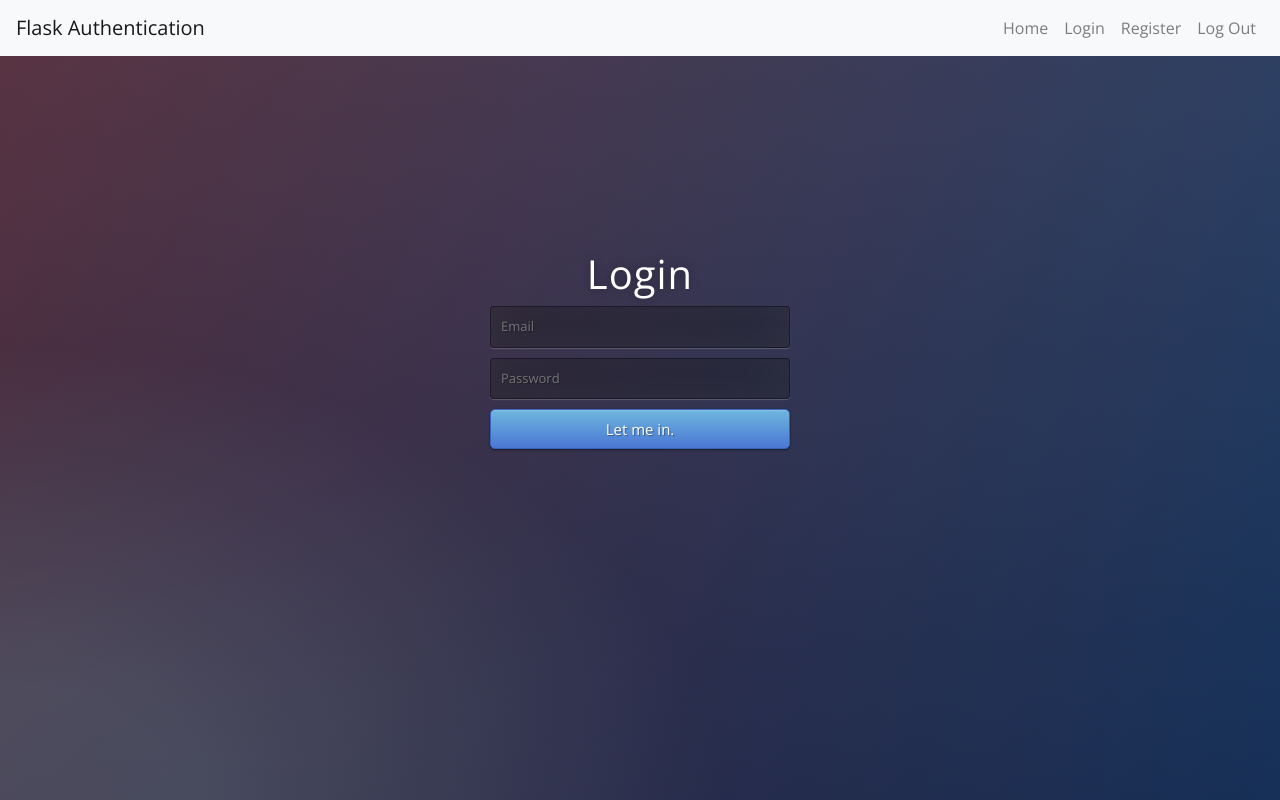
After one commit to health-care-SW/daily_pj, a Flask app: page /login in a window 1280 px wide. The commit adds this page. Run offline with Flask 2, Linux system fonts and the light colour scheme; some libraries are stand-ins or nearby versions.

Commit message:
회원가입 페이지 , 로그인 페이지
유데미 파이썬 100일코딩챌린지 수강중~ '-')/
너무 어렵당 ~_~

```diff
--- /dev/null
+++ b/김시유/main.py
@@ -0,0 +1,105 @@
+from flask import Flask, render_template, request, url_for, redirect, flash, send_from_directory
+from werkzeug.security import generate_password_hash, check_password_hash
+from flask_sqlalchemy import SQLAlchemy
+from flask_login import UserMixin, login_user, LoginManager, login_required, current_user, logout_user
+
+
+app = Flask(__name__)
+
+app.config['SECRET_KEY'] = 'secret-key-goes-here'
+app.config['SQLALCHEMY_DATABASE_URI'] = 'sqlite:///users.db'
+app.config['SQLALCHEMY_TRACK_MODIFICATIONS'] = False
+db = SQLAlchemy(app)
+login_manager = LoginManager()
+login_manager.init_app(app)
+
+
+@login_manager.user_loader
+def load_user(user_id):
+    return User.query.get(int(user_id))
+
+
+# CREATE TABLE
+class User(UserMixin, db.Model):
+    id = db.Column(db.Integer, primary_key=True)
+    email = db.Column(db.String(100), unique=True)
+    password = db.Column(db.String(100))
+    name = db.Column(db.String(1000))
+# db.create_all()
+
+
+@app.route('/')
+def home():
+    return render_template("index.html", logged_in=current_user.is_authenticated)
+
+
+@app.route('/register', methods=["GET", "POST"])
+def register():
+    if request.method == "POST":
+
+        if User.query.filter_by(email=request.form.get('email')).first():
+            # User already exists
+            flash("You've already signed up with that email, log in instead!")
+            return redirect(url_for('login'))
+
+        hash_and_salted_password = generate_password_hash(
+            request.form.get('password'),
+            method='pbkdf2:sha256',
+            salt_length=8
+        )
+        new_user = User(
+            email=request.form.get('email'),
+            name=request.form.get('name'),
+            password=hash_and_salted_password,
+        )
+        db.session.add(new_user)
+        db.session.commit()
+        login_user(new_user)
+        return redirect(url_for("secrets"))
+
+    return render_template("register.html", logged_in=current_user.is_authenticated)
+
+
+@app.route('/login', methods=["GET", "POST"])
+def login():
+    if request.method == "POST":
+        email = request.form.get('email')
+        password = request.form.get('password')
+
+        user = User.query.filter_by(email=email).first()
+        # Email doesn't exist or password incorrect.
+        if not user:
+            flash("That email does not exist, please try again.")
+            return redirect(url_for('login'))
+        elif not check_password_hash(user.password, password):
+            flash('Password incorrect, please try again.')
+            return redirect(url_for('login'))
+        else:
+            login_user(user)
+            return redirect(url_for('secrets'))
+
+    return render_template("login.html", logged_in=current_user.is_authenticated)
+
+
+@app.route('/secrets')
+@login_required
+def secrets():
+    print(current_user.name)
+    return render_template("secrets.html", name=current_user.name, logged_in=True)
+
+
+@app.route('/logout')
+@login_required
+def logout():
+    logout_user()
+    return redirect(url_for('home'))
+
+
+@app.route('/download')
+@login_required
+def download():
+    return send_from_directory('static', filename="files/cheat_sheet.pdf")
+
+
+if __name__ == "__main__":
+    app.run(debug=True)
--- /dev/null
+++ b/김시유/static/css/styles.css
@@ -0,0 +1,244 @@
+@import url(https://fonts.googleapis.com/css?family=Open+Sans);
+.btn {
+  display: inline-block;
+  *display: inline;
+  *zoom: 1;
+  padding: 4px 10px 4px;
+  margin-bottom: 0;
+  font-size: 13px;
+  line-height: 18px;
+  color: #333333;
+  text-align: center;
+  text-shadow: 0 1px 1px rgba(255, 255, 255, 0.75);
+  vertical-align: middle;
+  background-color: #f5f5f5;
+  background-image: -moz-linear-gradient(top, #ffffff, #e6e6e6);
+  background-image: -ms-linear-gradient(top, #ffffff, #e6e6e6);
+  background-image: -webkit-gradient(
+    linear,
+    0 0,
+    0 100%,
+    from(#ffffff),
+    to(#e6e6e6)
+  );
+  background-image: -webkit-linear-gradient(top, #ffffff, #e6e6e6);
+  background-image: -o-linear-gradient(top, #ffffff, #e6e6e6);
+  background-image: linear-gradient(top, #ffffff, #e6e6e6);
+  background-repeat: repeat-x;
+  filter: progid:dximagetransform.microsoft.gradient(startColorstr=#ffffff, endColorstr=#e6e6e6, GradientType=0);
+  border-color: #e6e6e6 #e6e6e6 #e6e6e6;
+  border-color: rgba(0, 0, 0, 0.1) rgba(0, 0, 0, 0.1) rgba(0, 0, 0, 0.25);
+  border: 1px solid #e6e6e6;
+  -webkit-border-radius: 4px;
+  -moz-border-radius: 4px;
+  border-radius: 4px;
+  -webkit-box-shadow: inset 0 1px 0 rgba(255, 255, 255, 0.2),
+    0 1px 2px rgba(0, 0, 0, 0.05);
+  -moz-box-shadow: inset 0 1px 0 rgba(255, 255, 255, 0.2),
+    0 1px 2px rgba(0, 0, 0, 0.05);
+  box-shadow: inset 0 1px 0 rgba(255, 255, 255, 0.2),
+    0 1px 2px rgba(0, 0, 0, 0.05);
+  cursor: pointer;
+  *margin-left: 0.3em;
+}
+.btn:hover,
+.btn:active,
+.btn.active,
+.btn.disabled,
+.btn[disabled] {
+  background-color: #e6e6e6;
+}
+.btn-large {
+  padding: 9px 14px;
+  font-size: 15px;
+  line-height: normal;
+  -webkit-border-radius: 5px;
+  -moz-border-radius: 5px;
+  border-radius: 5px;
+}
+.btn:hover {
+  color: #333333;
+  text-decoration: none;
+  background-color: #e6e6e6;
+  background-position: 0 -15px;
+  -webkit-transition: background-position 0.1s linear;
+  -moz-transition: background-position 0.1s linear;
+  -ms-transition: background-position 0.1s linear;
+  -o-transition: background-position 0.1s linear;
+  transition: background-position 0.1s linear;
+}
+.btn-primary,
+.btn-primary:hover {
+  text-shadow: 0 -1px 0 rgba(0, 0, 0, 0.25);
+  color: #ffffff;
+}
+.btn-primary.active {
+  color: rgba(255, 255, 255, 0.75);
+}
+.btn-primary {
+  background-color: #4a77d4;
+  background-image: -moz-linear-gradient(top, #6eb6de, #4a77d4);
+  background-image: -ms-linear-gradient(top, #6eb6de, #4a77d4);
+  background-image: -webkit-gradient(
+    linear,
+    0 0,
+    0 100%,
+    from(#6eb6de),
+    to(#4a77d4)
+  );
+  background-image: -webkit-linear-gradient(top, #6eb6de, #4a77d4);
+  background-image: -o-linear-gradient(top, #6eb6de, #4a77d4);
+  background-image: linear-gradient(top, #6eb6de, #4a77d4);
+  background-repeat: repeat-x;
+  filter: progid:dximagetransform.microsoft.gradient(startColorstr=#6eb6de, endColorstr=#4a77d4, GradientType=0);
+  border: 1px solid #3762bc;
+  text-shadow: 1px 1px 1px rgba(0, 0, 0, 0.4);
+  box-shadow: inset 0 1px 0 rgba(255, 255, 255, 0.2),
+    0 1px 2px rgba(0, 0, 0, 0.5);
+}
+.btn-primary:hover,
+.btn-primary:active,
+.btn-primary.active,
+.btn-primary.disabled,
+.btn-primary[disabled] {
+  filter: none;
+  background-color: #4a77d4;
+}
+.btn-block {
+  width: 100%;
+  display: block;
+  margin-bottom: 20px;
+}
+
+* {
+  -webkit-box-sizing: border-box;
+  -moz-box-sizing: border-box;
+  -ms-box-sizing: border-box;
+  -o-box-sizing: border-box;
+  box-sizing: border-box;
+}
+
+html {
+  width: 100%;
+  height: 100%;
+  overflow: hidden;
+}
+
+body {
+  width: 100%;
+  height: 100%;
+  font-family: "Open Sans", sans-serif;
+  background: #092756;
+  background: -moz-radial-gradient(
+      0% 100%,
+      ellipse cover,
+      rgba(104, 128, 138, 0.4) 10%,
+      rgba(138, 114, 76, 0) 40%
+    ),
+    -moz-linear-gradient(top, rgba(57, 173, 219, 0.25) 0%, rgba(42, 60, 87, 0.4)
+          100%),
+    -moz-linear-gradient(-45deg, #670d10 0%, #092756 100%);
+  background: -webkit-radial-gradient(
+      0% 100%,
+      ellipse cover,
+      rgba(104, 128, 138, 0.4) 10%,
+      rgba(138, 114, 76, 0) 40%
+    ),
+    -webkit-linear-gradient(top, rgba(57, 173, 219, 0.25) 0%, rgba(
+            42,
+            60,
+            87,
+            0.4
+          )
+          100%),
+    -webkit-linear-gradient(-45deg, #670d10 0%, #092756 100%);
+  background: -o-radial-gradient(
+      0% 100%,
+      ellipse cover,
+      rgba(104, 128, 138, 0.4) 10%,
+      rgba(138, 114, 76, 0) 40%
+    ),
+    -o-linear-gradient(top, rgba(57, 173, 219, 0.25) 0%, rgba(42, 60, 87, 0.4)
+          100%),
+    -o-linear-gradient(-45deg, #670d10 0%, #092756 100%);
+  background: -ms-radial-gradient(
+      0% 100%,
+      ellipse cover,
+      rgba(104, 128, 138, 0.4) 10%,
+      rgba(138, 114, 76, 0) 40%
+    ),
+    -ms-linear-gradient(top, rgba(57, 173, 219, 0.25) 0%, rgba(42, 60, 87, 0.4)
+          100%),
+    -ms-linear-gradient(-45deg, #670d10 0%, #092756 100%);
+  background: -webkit-radial-gradient(
+      0% 100%,
+      ellipse cover,
+      rgba(104, 128, 138, 0.4) 10%,
+      rgba(138, 114, 76, 0) 40%
+    ),
+    linear-gradient(
+      to bottom,
+      rgba(57, 173, 219, 0.25) 0%,
+      rgba(42, 60, 87, 0.4) 100%
+    ),
+    linear-gradient(135deg, #670d10 0%, #092756 100%);
+  filter: progid:DXImageTransform.Microsoft.gradient( startColorstr='#3E1D6D', endColorstr='#092756',GradientType=1 );
+}
+
+a {
+  text-decoration: none;
+  text-align: center;
+}
+p {
+  color: #ee6f57;
+  text-align: center;
+}
+
+.box {
+  position: absolute;
+  top: 50%;
+  left: 50%;
+  margin: -150px 0 0 -150px;
+  width: 300px;
+  height: 300px;
+}
+.box h1 {
+  color: #fff;
+  text-shadow: 0 0 10px rgba(0, 0, 0, 0.3);
+  letter-spacing: 1px;
+  text-align: center;
+}
+.container {
+  margin-top: 10rem;
+  text-align: center;
+}
+.container h1 {
+  color: #fff;
+  text-shadow: 0 0 10px rgba(0, 0, 0, 0.3);
+  letter-spacing: 1px;
+  text-align: center;
+}
+input {
+  width: 100%;
+  margin-bottom: 10px;
+  background: rgba(0, 0, 0, 0.3);
+  border: none;
+  outline: none;
+  padding: 10px;
+  font-size: 13px;
+  color: #fff;
+  text-shadow: 1px 1px 1px rgba(0, 0, 0, 0.3);
+  border: 1px solid rgba(0, 0, 0, 0.3);
+  border-radius: 4px;
+  box-shadow: inset 0 -5px 45px rgba(100, 100, 100, 0.2),
+    0 1px 1px rgba(255, 255, 255, 0.2);
+  -webkit-transition: box-shadow 0.5s ease;
+  -moz-transition: box-shadow 0.5s ease;
+  -o-transition: box-shadow 0.5s ease;
+  -ms-transition: box-shadow 0.5s ease;
+  transition: box-shadow 0.5s ease;
+}
+input:focus {
+  box-shadow: inset 0 -5px 45px rgba(100, 100, 100, 0.4),
+    0 1px 1px rgba(255, 255, 255, 0.2);
+}
--- /dev/null
+++ b/김시유/templates/base.html
@@ -0,0 +1,42 @@
+<!DOCTYPE html>
+<html>
+
+<head>
+    <meta charset="utf-8">
+    <meta http-equiv="X-UA-Compatible" content="IE=edge">
+    <meta name="viewport" content="width=device-width, initial-scale=1">
+    <title>Flask Authentication</title>
+    <link rel="stylesheet" href="https://stackpath.bootstrapcdn.com/bootstrap/4.5.2/css/bootstrap.min.css">
+    <link rel="stylesheet" href="{{ url_for('static', filename='css/styles.css')}}">
+</head>
+
+<body>
+
+<nav class="navbar navbar-expand-lg navbar-light bg-light">
+  <a class="navbar-brand" href="/">Flask Authentication</a>
+  <div class="collapse navbar-collapse">
+    <ul class="navbar-nav ml-auto">
+      <li class="nav-item">
+        <a class="nav-link" href="{{ url_for('home') }}">Home</a>
+      </li>
+        {% if not logged_in: %}
+      <li class="nav-item">
+        <a class="nav-link" href="{{ url_for('login') }}">Login</a>
+      </li>
+        <li class="nav-item">
+        <a class="nav-link" href="{{ url_for('register') }}">Register</a>
+      </li>
+        {% endif %}
+<li class="nav-item">
+        <a class="nav-link" href="{{ url_for('logout') }}">Log Out</a>
+      </li>
+    </ul>
+
+
+  </div>
+</nav>
+       {% block content %}
+       {% endblock %}
+</body>
+
+</html>
--- a/김시유/templates/login.html
+++ b/김시유/templates/login.html
@@ -0,0 +1,20 @@
+{% extends "base.html" %}
+{% block content %}
+
+<div class="box">
+    <h1>Login</h1>
+    {% with messages = get_flashed_messages() %}
+    {% if messages %}
+    {% for message in messages %}
+    <p>{{ message }}</p>
+    {% endfor %}
+    {% endif %}
+    {% endwith %}
+    <form method="post">
+        <input type="text" name="email" placeholder="Email" required="required"/>
+        <input type="password" name="password" placeholder="Password" required="required"/>
+        <button type="submit" class="btn btn-primary btn-block btn-large">Let me in.</button>
+    </form>
+</div>
+
+{% endblock %}
```
Also changed, not shown: 김시유/requirements.txt (added, +17 -0 lines), 김시유/templates/index.html (+11 -36 lines), 김시유/templates/register.html (added, +20 -0 lines), 김시유/templates/secrets.html (added, +8 -0 lines), 김시유/users.db (added), 1 other file.
